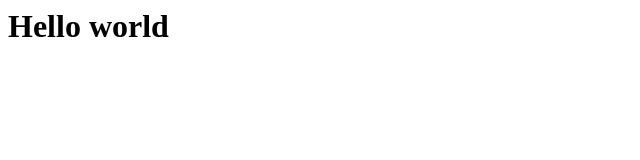
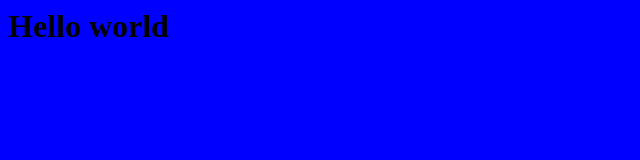
Before and after one commit to ravimalvia/testing-for-jenkins-jobs, a plain HTML site: page index.html in a window 1280 px wide. Shown: the whole page, without its empty margins (0-640 px from the left). Drawn offline with Linux system fonts and the light colour scheme.

Commit message:
added version

```diff
--- a/index.html
+++ b/index.html
@@ -1,4 +1,4 @@
-<html bgcolor="blue">
+<body bgcolor='blue'>
 <h1> Hello world </h1>
 
-</html>
+</body>
```
